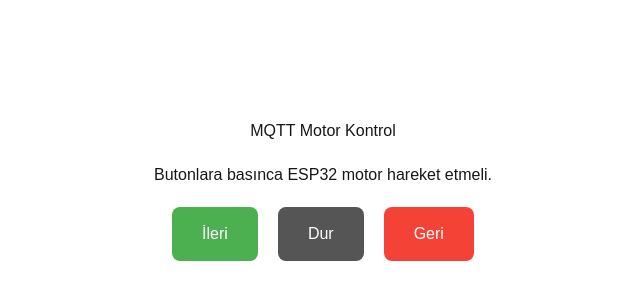
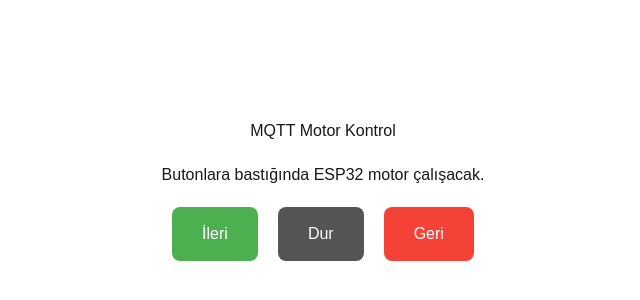
Before and after one commit to musacelikk/remote_connection, a Next.js app: page /mqtt-test in a window 1280 px wide. Shown: the part 210-510 px from the top of the page, without its empty margins (317-957 px from the left). Built offline with nearby package versions, Linux system fonts and the light colour scheme.

Commit message:
“7.commit”

```diff
--- a/app/mqtt-test/page.tsx
+++ b/app/mqtt-test/page.tsx
@@ -14,12 +14,19 @@ export default function MqttTestPage() {
     script.onload = () => {
       console.log("MQTT CDN yüklendi!");
 
-      // MQTT bağlantısını başlat
-      const client = (window as any).mqtt.connect("wss://test.mosquitto.org:8081/mqtt");
+      // --- 🔥 HiveMQ Cloud WEB SOCKET bağlantısı ---
+      const client = (window as any).mqtt.connect(
+        "wss://5ea19a4f93b54b1a9b3944441bb6b45e.s1.eu.hivemq.cloud:8884/mqtt",
+        {
+          username: "musacelik",
+          password: "132228071.Aa",
+        }
+      );
+
       clientRef.current = client;
 
       client.on("connect", () => {
-        console.log("MQTT: Bağlantı başarılı!");
+        console.log("MQTT: HiveMQ Cloud bağlantısı başarılı!");
         client.subscribe(TOPIC);
         console.log("Topic'e abone olundu:", TOPIC);
       });
@@ -30,6 +37,10 @@ export default function MqttTestPage() {
 
       client.on("error", (err: any) => {
         console.error("MQTT Hatası:", err);
+      });
+
+      client.on("close", () => {
+        console.warn("MQTT bağlantısı kapandı");
       });
     };
 
@@ -43,7 +54,7 @@ export default function MqttTestPage() {
   function sendCommand(cmd: string) {
     const client = clientRef.current;
     if (!client || !client.connected) {
-      console.warn("MQTT bağlı değil:", cmd);
+      console.warn("MQTT bağlı değil, komut gönderilemedi:", cmd);
       return;
     }
     client.publish(TOPIC, cmd);
@@ -63,7 +74,7 @@ export default function MqttTestPage() {
       }}
     >
       <h1>MQTT Motor Kontrol</h1>
-      <p>Butonlara basınca ESP32 motor hareket etmeli.</p>
+      <p>Butonlara bastığında ESP32 motor çalışacak.</p>
 
       <div style={{ display: "flex", gap: "20px" }}>
         <button
```
